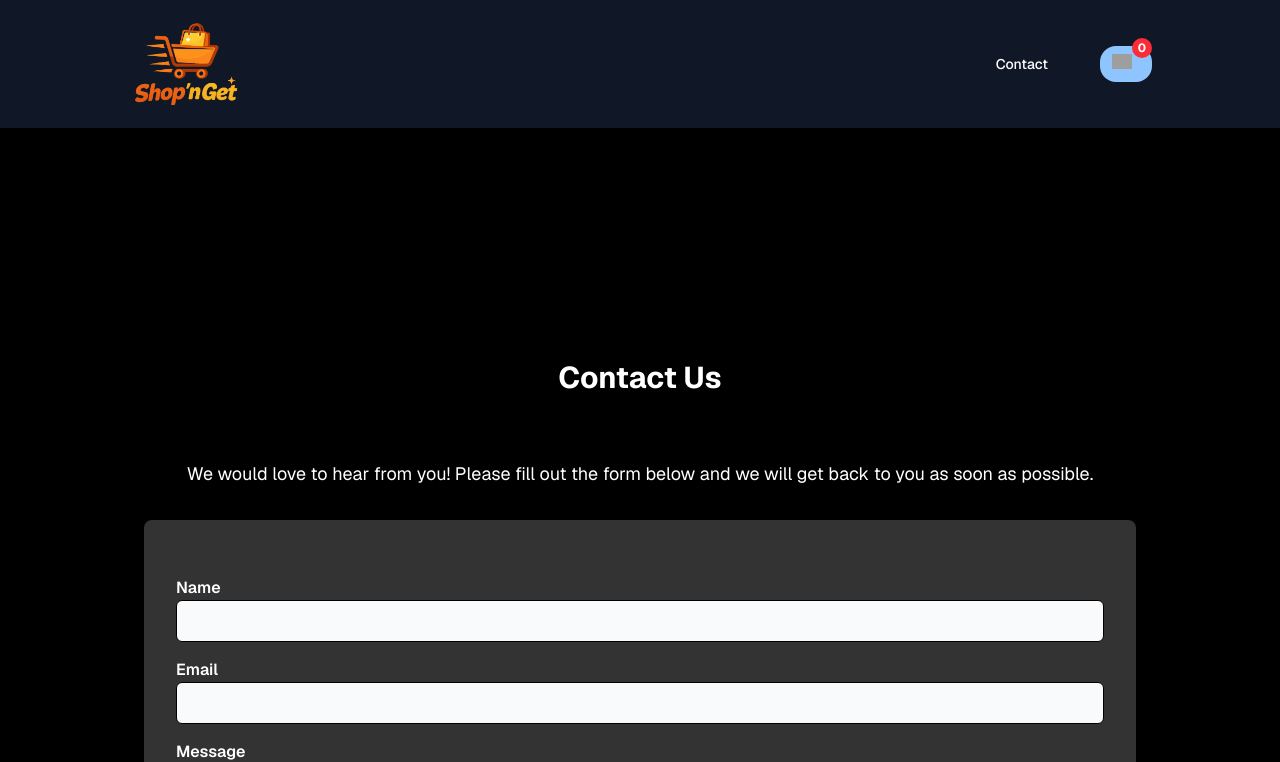
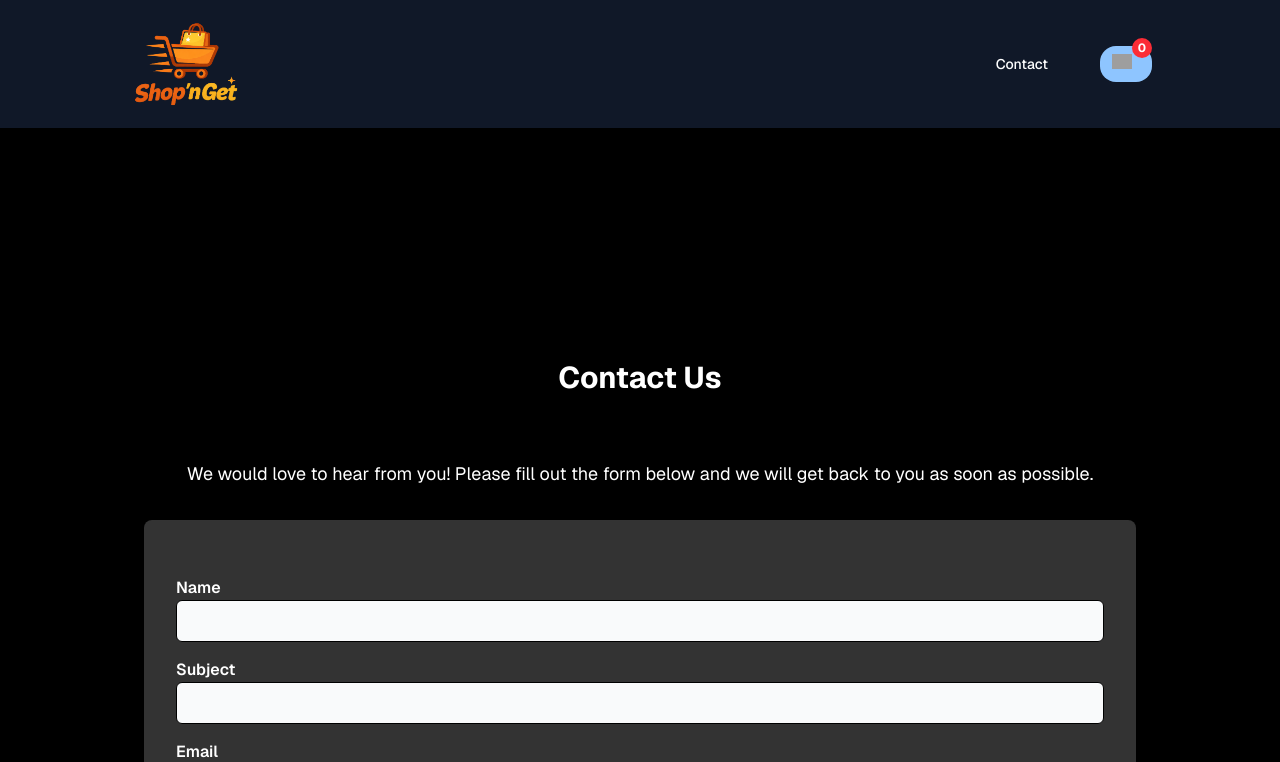
Before and after one commit to Kaardal88/next-ca26, a Next.js app: page /contact in a window 1280 px wide. Shown: the top 762 px of the page. Built offline with nearby package versions, Linux system fonts and the light colour scheme; no server answers; grey boxes are pictures that could not be loaded.

Commit message:
added subject to contact form. With validation

```diff
--- a/app/contact/page.tsx
+++ b/app/contact/page.tsx
@@ -11,6 +11,7 @@ export default function ContactForm() {
 
   const [errors, setErrors] = useState<{
     name?: string[];
+    subject?: string[];
     email?: string[];
     message?: string[];
   }>({});
@@ -32,6 +33,7 @@ export default function ContactForm() {
 
     const data = {
       name: formData.get("name") as string,
+      subject: formData.get("subject") as string,
       email: formData.get("email") as string,
       message: formData.get("message") as string,
     };
@@ -83,6 +85,23 @@ export default function ContactForm() {
                 className="w-full p-2 border bg-gray-50 rounded-md"
               />
             </div>
+            {errors.subject && (
+              <p className="text-red-500">{errors.subject[0]}</p>
+            )}
+            <div className="mb-4">
+              <label
+                htmlFor="subject"
+                className="block font-semibold text-white"
+              >
+                Subject
+              </label>
+              <input
+                type="text"
+                id="subject"
+                name="subject"
+                className="w-full p-2 border bg-gray-50 rounded-md"
+              />
+            </div>
             {errors.email && <p className="text-red-500">{errors.email[0]}</p>}
             <div className="mb-4">
               <label htmlFor="email" className="block font-semibold text-white">
--- a/lib/schema/formValidation.ts
+++ b/lib/schema/formValidation.ts
@@ -3,9 +3,10 @@ import { z } from "zod";
 export const formValidation = z.object({
   name: z
     .string()
-    .min(2, "Name must be at least 2 characters")
+    .min(3, "Name must be at least 3 characters")
     .trim()
     .toLowerCase(),
+  subject: z.string().min(3, "Subject must be at least 3 characters"),
   email: z
     .string()
     .regex(/^[^\s@]+@[^\s@]+\.[^\s@]+$/, "Invalid email address")
```
